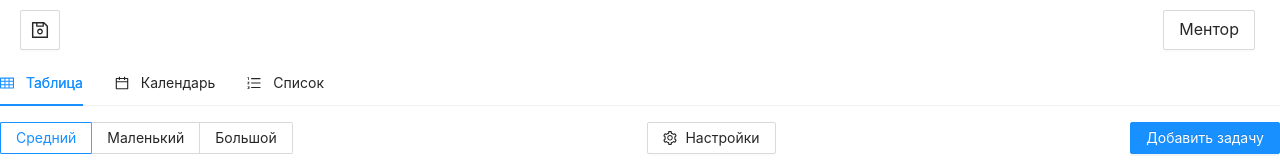
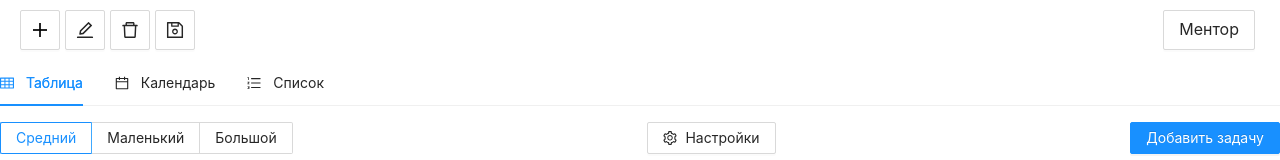
Before and after one commit to Smarrti/schedule, a React (Create React App) app: page / in a window 1280 px wide. Shown: the top 160 px of the page. Built offline with nearby package versions, Linux system fonts and the light colour scheme; no server answers.

Commit message:
feat: correct the conditional

```diff
--- a/src/pages/Header/header.jsx
+++ b/src/pages/Header/header.jsx
@@ -19,7 +19,7 @@ const Header = (props) => {
     <header>
       <div className={s.buttons_block}>
         <div className={s.left_buttons_block}>
-          {user && (
+          {!user && (
             <Button
               className={s.addTask}
               type="default"
@@ -27,7 +27,7 @@ const Header = (props) => {
               icon={<PlusOutlined />}
             ></Button>
           )}
-          {user && (
+          {!user && (
             <Button
               className={s.editTask}
               size="large"
@@ -35,7 +35,7 @@ const Header = (props) => {
               icon={<EditOutlined />}
             ></Button>
           )}
-          {user && (
+          {!user && (
             <Button
               className={s.deleteTask}
               size="large"
```
